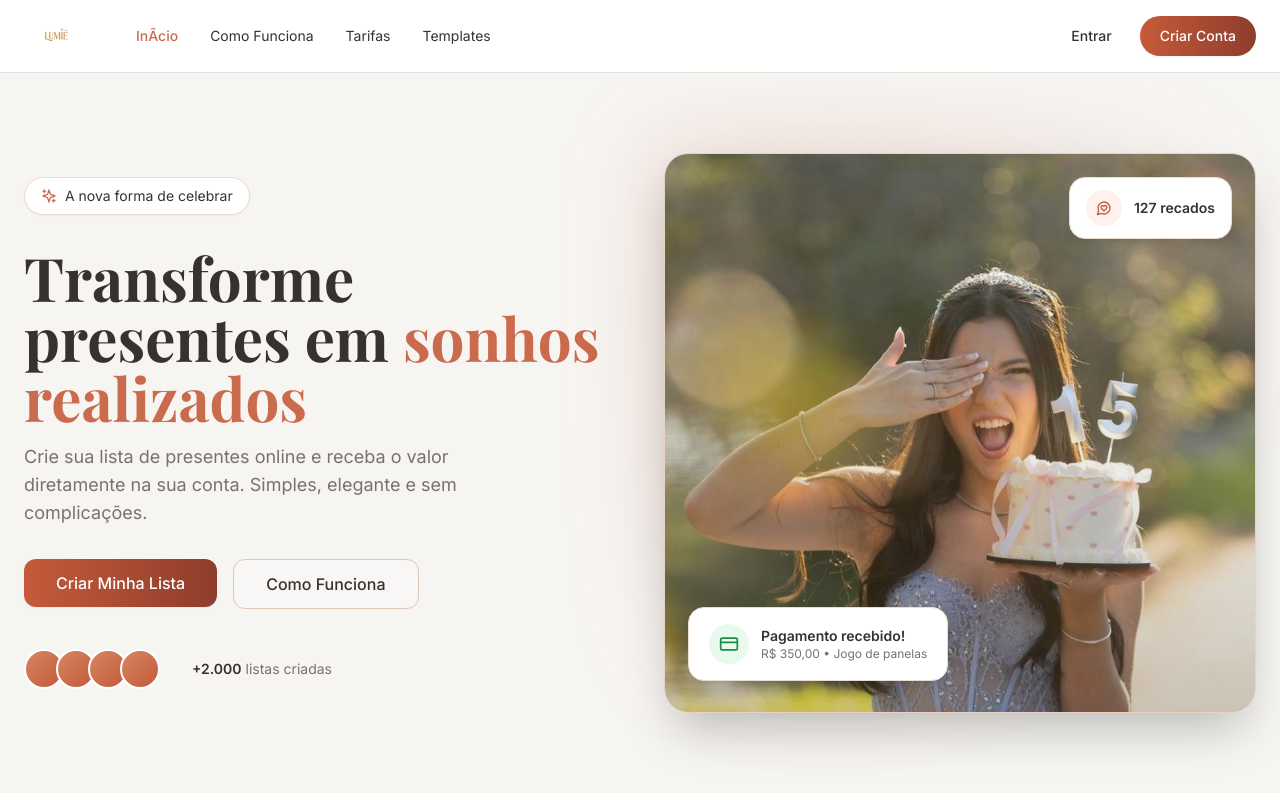
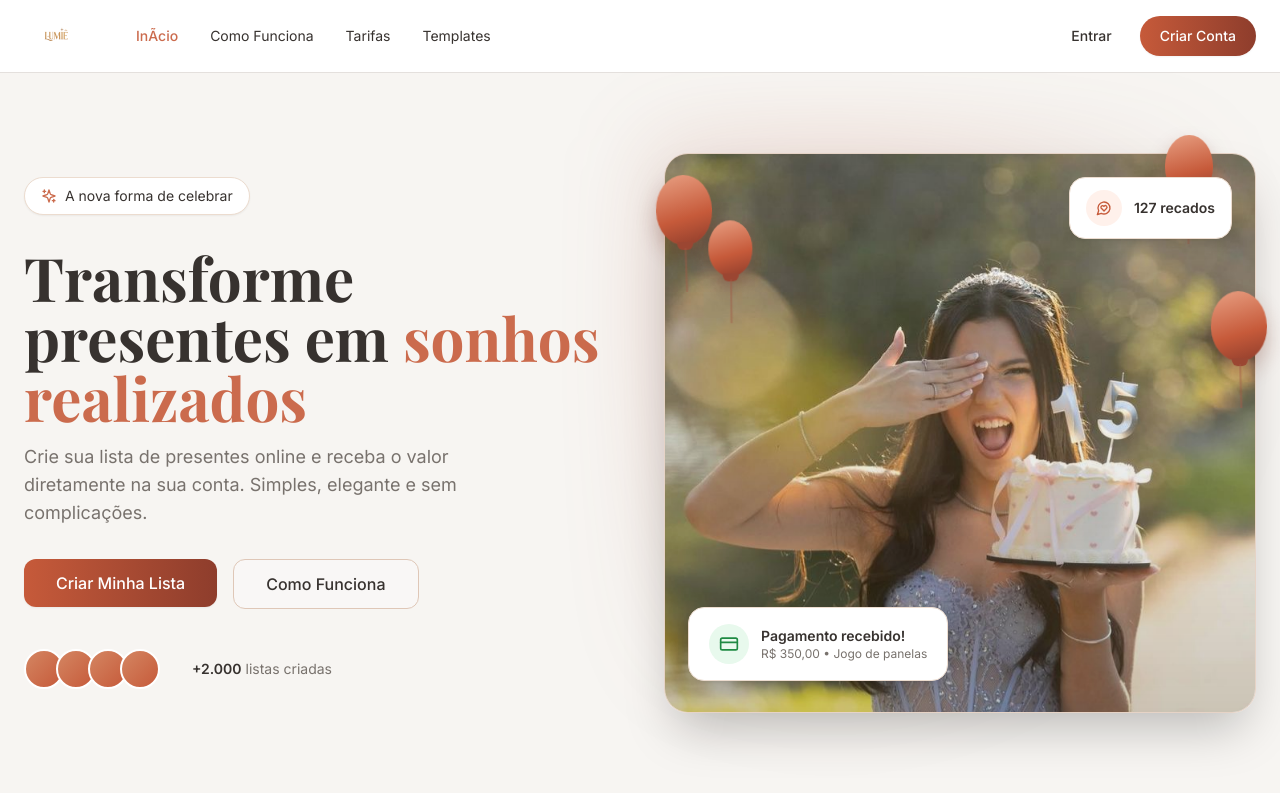
Before and after one commit to lumieconvites-netizen/lumie-presentes, a Next.js app: page / in a window 1280 px wide. Shown: the top 800 px of the page. Built offline with nearby package versions, Linux system fonts and the light colour scheme; no server answers.

Commit message:
feat: add floating decorative balloons to home hero

```diff
--- a/app/globals.css
+++ b/app/globals.css
@@ -216,3 +216,96 @@
   opacity: 0;
   animation: heroCrossfade 21s infinite ease-in-out;
 }
+
+@keyframes balloonFloat {
+  0% {
+    transform: translateY(0) translateX(0) rotate(-2deg);
+  }
+  50% {
+    transform: translateY(-16px) translateX(8px) rotate(2deg);
+  }
+  100% {
+    transform: translateY(0) translateX(0) rotate(-2deg);
+  }
+}
+
+.floating-balloon {
+  position: absolute;
+  z-index: 12;
+  width: 56px;
+  height: 70px;
+  border-radius: 60% 60% 58% 58%;
+  background: linear-gradient(165deg, #e89f82, #c65a3a 60%, #8e3d2c);
+  box-shadow: 0 10px 20px rgba(120, 40, 20, 0.25);
+  animation: balloonFloat 6s ease-in-out infinite;
+  pointer-events: none;
+}
+
+.floating-balloon::before {
+  content: '';
+  position: absolute;
+  width: 16px;
+  height: 8px;
+  left: 50%;
+  bottom: -5px;
+  transform: translateX(-50%);
+  border-radius: 0 0 6px 6px;
+  background: #9b4632;
+}
+
+.floating-balloon::after {
+  content: '';
+  position: absolute;
+  width: 1.5px;
+  height: 44px;
+  left: 50%;
+  bottom: -47px;
+  transform: translateX(-50%);
+  background: rgba(160, 90, 70, 0.45);
+}
+
+.balloon-a {
+  top: 22px;
+  left: -8px;
+  animation-delay: 0s;
+}
+
+.balloon-b {
+  top: 72px;
+  left: 42px;
+  width: 44px;
+  height: 56px;
+  animation-delay: 1.2s;
+}
+
+.balloon-c {
+  right: -10px;
+  top: 140px;
+  animation-delay: 0.8s;
+}
+
+.balloon-d {
+  right: 48px;
+  top: -8px;
+  width: 48px;
+  height: 62px;
+  animation-delay: 1.8s;
+}
+
+@media (max-width: 1024px) {
+  .floating-balloon {
+    width: 40px;
+    height: 52px;
+  }
+
+  .floating-balloon::after {
+    height: 30px;
+    bottom: -33px;
+  }
+
+  .balloon-b,
+  .balloon-d {
+    width: 34px;
+    height: 46px;
+  }
+}
--- a/app/page.tsx
+++ b/app/page.tsx
@@ -96,6 +96,10 @@ export default function HomePage() {
 
             <div className="relative lg:h-[560px] h-[360px]">
               <div className="absolute -inset-6 rounded-[2rem] bg-[radial-gradient(circle_at_30%_30%,rgba(198,90,58,0.22),rgba(142,61,44,0.08)_45%,transparent_70%)] blur-2xl" />
+              <div className="floating-balloon balloon-a" />
+              <div className="floating-balloon balloon-b" />
+              <div className="floating-balloon balloon-c" />
+              <div className="floating-balloon balloon-d" />
 
               <div className="absolute top-6 right-6 z-20 bg-white rounded-2xl shadow-lg px-4 py-3 flex items-center gap-3 border border-[#ecdccf]">
                 <div className="w-9 h-9 bg-[#fff1eb] rounded-full flex items-center justify-center">
```
